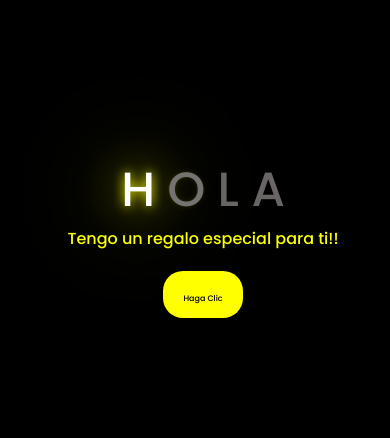
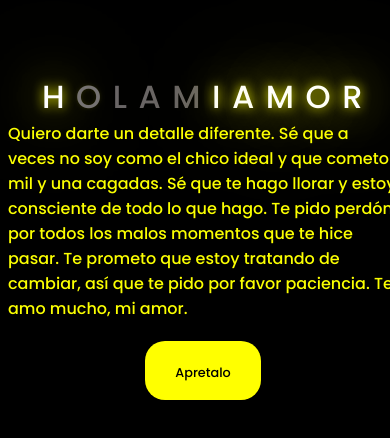
Before and after one commit to AL3M4NDIY1/Melanie, a plain HTML site: page index.html in a window 390 px wide. Shown: the part 194-632 px from the top of the page. Drawn offline with Linux system fonts and the light colour scheme.

Commit message:
first commita

```diff
--- a/css/style.css
+++ b/css/style.css
@@ -96,3 +96,27 @@ body{
     background-color: orange; /* Cambia el color de fondo al pasar el mouse a naranja */
     box-shadow: 0 0 10px yellow, 0 0 20px yellow, 0 0 30px yellow; /* Efecto de resplandor amarillo */
   }
+
+  @media screen and (max-width: 390px) {
+    .greetings {
+        font-size: 2rem; /* Ajusta el tamaño de la fuente para pantallas más pequeñas */
+        font-weight: 500;
+        text-align: center;
+        letter-spacing: 0.1rem; /* Ajusta el espaciado entre letras */
+    }
+    .greetings > span {
+        font-size: 2rem; /* Ajusta el tamaño de cada letra */
+    }
+    .description {
+        font-size: 1rem; /* Ajusta el tamaño de la descripción */
+    }
+    .button a {
+        font-size: 0.8rem; /* Ajusta el tamaño del texto del botón */
+    }
+    .button button {
+        padding: 15px 30px; /* Ajusta el relleno del botón */
+        font-size: 1.2rem; /* Ajusta el tamaño de la fuente del botón */
+    }
+  }
+
+/* ... existing code ... */
--- a/index.html
+++ b/index.html
@@ -10,11 +10,20 @@
 </head>
 <body>
     <div class="greetings">
-
         <span>H</span>
         <span>O</span>
         <span>L</span>
         <span>A</span>
+
+
+
+        <span>M</span>
+        <span>I</span>
+
+        <span>A</span>
+        <span>M</span>
+        <span>O</span>
+        <span>R</span>
     </div>
     <div class="greetings">
         <span></span>
@@ -25,11 +34,11 @@
         <span></span>
     </div>
     <div class="description">
-        <span>Tengo un regalo especial para ti!!</span>
+        <span>Quiero darte un detalle diferente. Sé que a veces no soy como el chico ideal y que cometo mil y una cagadas. Sé que te hago llorar y estoy consciente de todo lo que hago. Te pido perdón por todos los malos momentos que te hice pasar. Te prometo que estoy tratando de cambiar, así que te pido por favor paciencia. Te amo mucho, mi amor.</span>
     </div>
     <div class="button">
         <button>
-            <a href='#' onclick="validarFecha(); return false;">Haga Clic</a>
+            <a href='#' onclick="validarFecha(); return false;">Apretalo</a>
         </button>
 
     </div>
--- a/main.js
+++ b/main.js
@@ -9,7 +9,7 @@ function validarFecha() {
         const mes = hoy.getMonth() + 1;
 
         // Usar == o === para comparar valores
-        if (dia == 21 && mes == 9) {
+        if (dia == 14 && mes == 9) {
             // Asignar la URL a window.location.href
             window.location.href = 'FLORES.html';
         }
```
